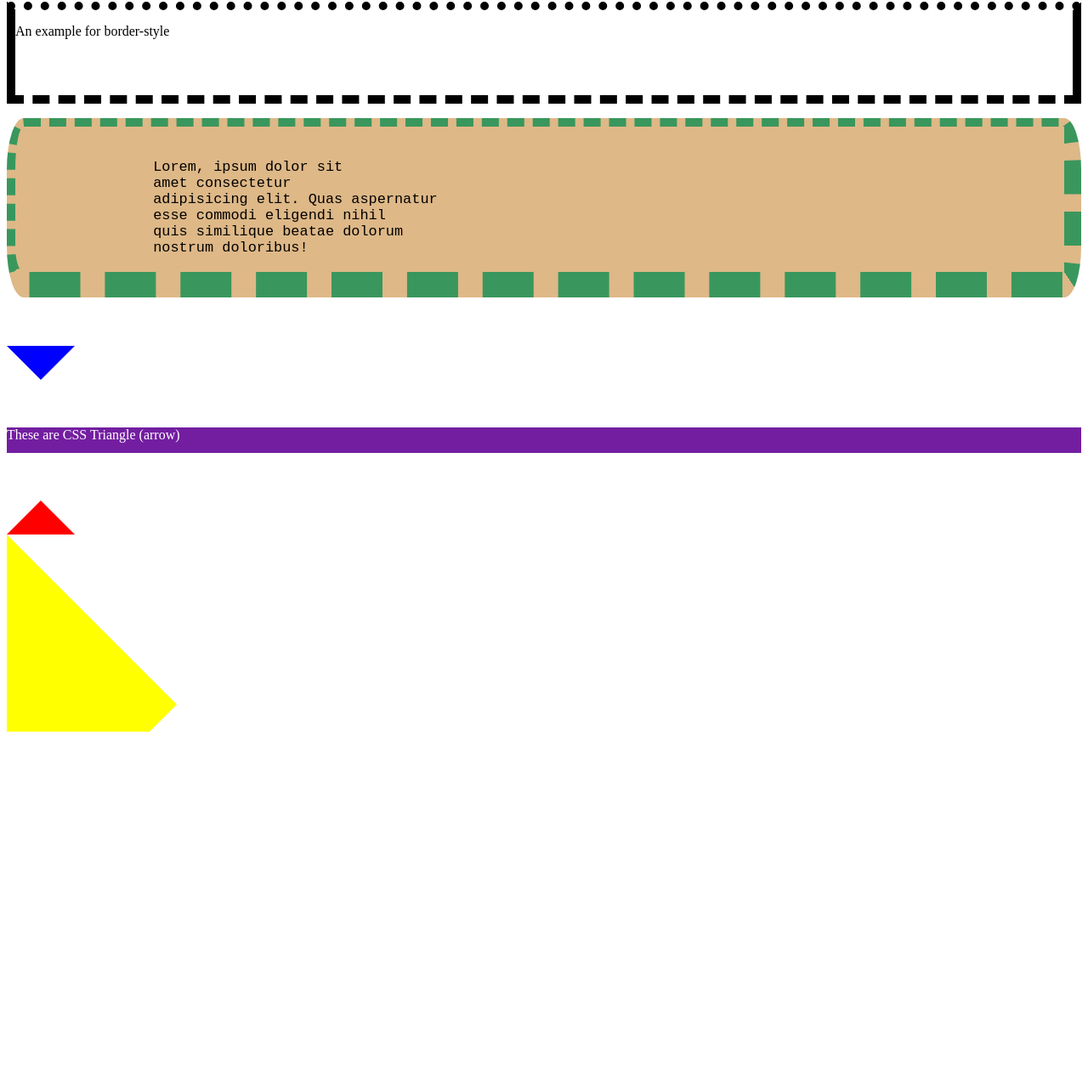
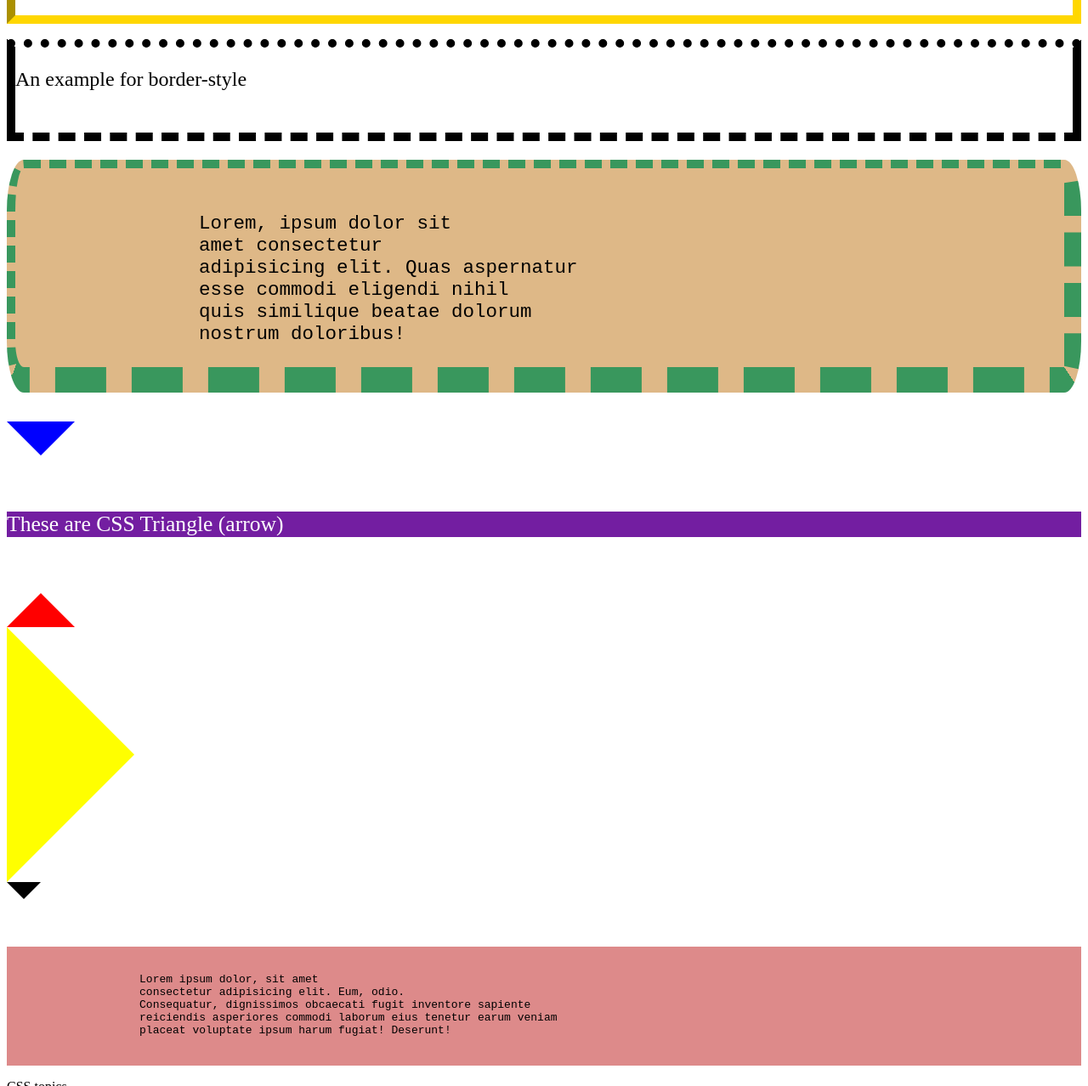
Before and after one commit to Sarah-Loghmani/practic-html-css, a plain HTML site: page practice/toturial.html in a window 1280 px wide. Shown: the part 664-1942 px from the top of the page at 85% size. Drawn offline with Linux system fonts and the light colour scheme.

Commit message:
font-size

```diff
--- a/practice/style.css
+++ b/practice/style.css
@@ -15,22 +15,24 @@
 }
 .border{
     border: inset 10px gold ;
-
+    font-size: 30px
 }
 .border3{
     height: 100px;
     border-style: dotted solid dashed;
     border-width: 10px;
+    font-size: 1.5rem;
 }
 #lorem{
-   height: 250px;
+   height: 290px;
+   font-size: 15px;
 }
 .border-width{
     border: dashed rgb(57, 151, 93);
     border-width: 10px 20px 30px 10px;
     border-radius:  20px / 60px;
     background:burlywood;
-    font-size: 1.3em;
+    font-size: 1.5em;
 }
 .arrow{
     height: 0;
@@ -42,23 +44,28 @@
     background: rgb(115, 30, 161);
     height: 30px;
     color: white;
+    font-size: 1.6rem;
 }
-
 .arrow1{
      height: 0;
     width: 0;
     border: solid 40px;
     border-color: transparent transparent red transparent;
-
-
 }
 .arrow2{
     height: 0;
     width: 0;
-    border-top: solid transparent 200px;
-    border-right: solid transparent 200px;
-    border-bottom: solid transparent 200px;
-    border-left: solid yellow 200px;
+    border-top: solid transparent 150px;
+    border-right: solid transparent 150px;
+    border-bottom: solid transparent 150px;
+    border-left: solid yellow 150px;
+}
+.arrow3{
+
+     height: 0;
+    width: 0;
+    border: solid 20px;
+    border-color: black transparent transparent transparent;
 }
 .border4{
     background-color: rgb(221, 138, 138);
--- a/practice/toturial.html
+++ b/practice/toturial.html
@@ -26,8 +26,10 @@
         <section class="border3">
             <p>An example for border-style</p>
         </section >
+        <!-- border-width / font-size -->
         <div id="lorem">
-            <pre class="border-width">
+            <p>
+                <pre class="border-width">
                 <br>
                 Lorem, ipsum dolor sit
                 amet consectetur
@@ -35,13 +37,15 @@
                 esse commodi eligendi nihil
                 quis similique beatae dolorum
                 nostrum doloribus!
-            </pre>
+                </pre>
+            </p>
         </div>
         <br>
         <div class="arrow"></div>
         <p class="arrows"> These are CSS Triangle (arrow)</p>
         <div class="arrow1"></div>
         <div class="arrow2"></div>
+        <div class="arrow3"></div>
         <br><br>
         <section class="border4">
             <span class="border5">
```
